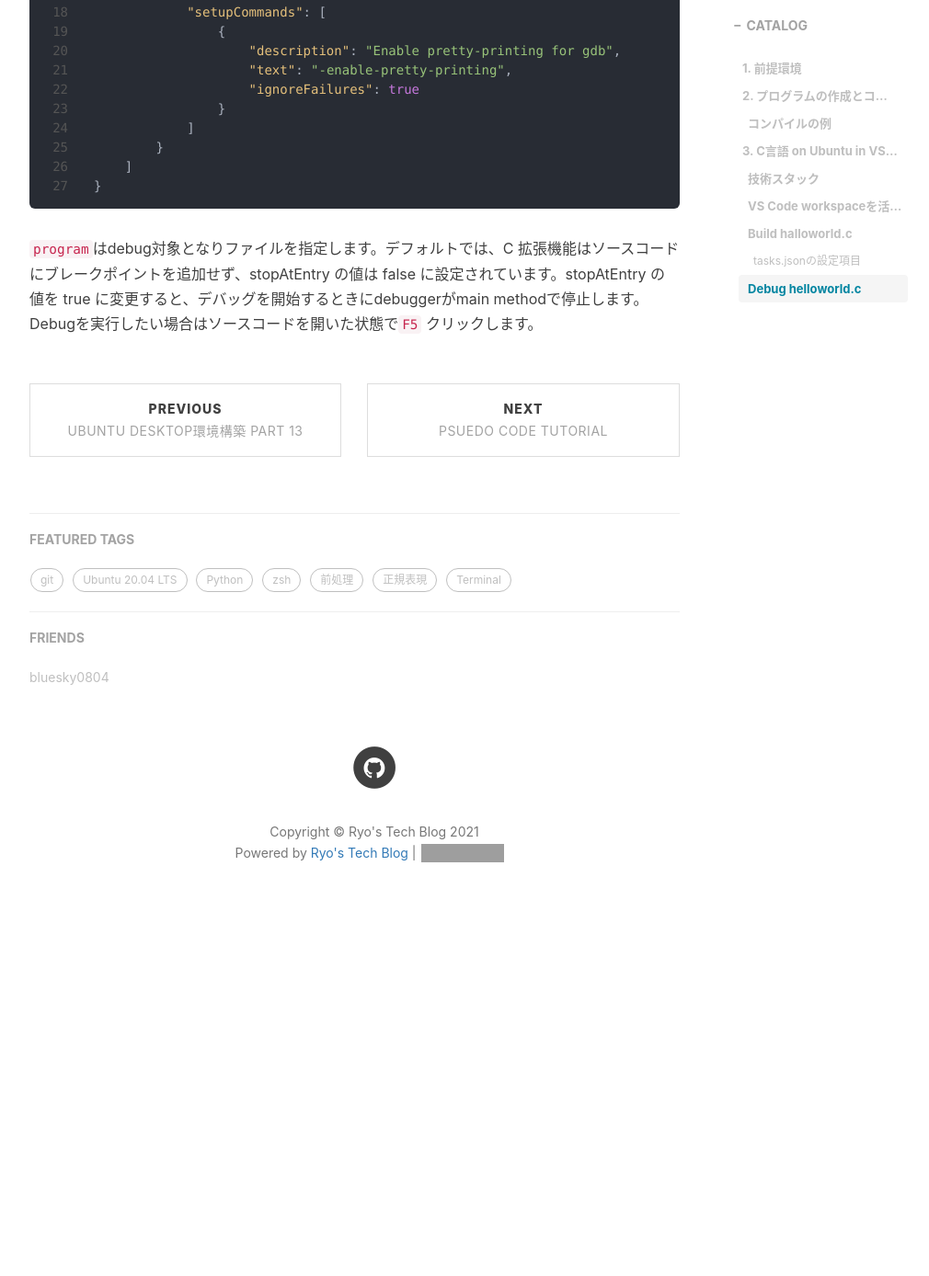
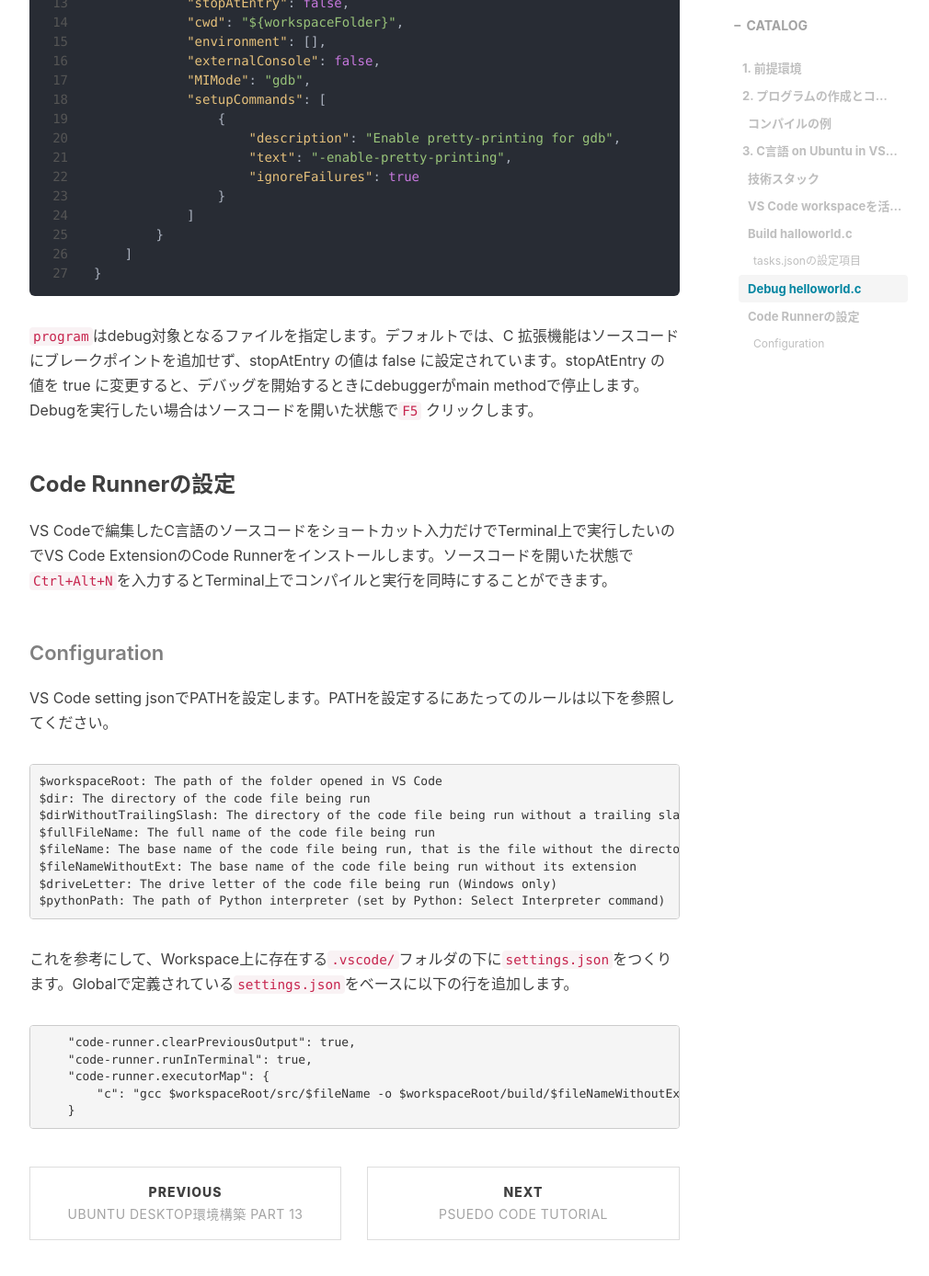
Before and after one commit to RyoNakagami/RyoNakagami.github.io, a Jekyll site: the page built from _posts/2021-01-04-setup-C-language-dev-env.md, in a window 1280 px wide and 1400 px high, scrolled down 6047 px. Shown: the top 1388 px of the window at 92% size, without its empty margins (233-1243 px from the left). Built offline with Jekyll 4.4.1, drawn with Linux system fonts in a browser that asks for light colours; nearby versions of some CDN libraries; comment, search, counter and statistics services are not loaded; before the commit the page ends 7052 px from its top, so only the background shows below that; some of the changed text lies outside the part shown; grey boxes are pictures that could not be loaded.

Commit message:
ADD newline on 20210104: code runner

````diff
--- a/_posts/2021-01-04-setup-C-language-dev-env.md
+++ b/_posts/2021-01-04-setup-C-language-dev-env.md
@@ -31,6 +31,8 @@ tags:
   - [Build halloworld.c](#build-halloworldc)
     - [`tasks.json`の設定項目](#tasksjson%E3%81%AE%E8%A8%AD%E5%AE%9A%E9%A0%85%E7%9B%AE)
   - [Debug helloworld.c](#debug-helloworldc)
+  - [Code Runnerの設定](#code-runner%E3%81%AE%E8%A8%AD%E5%AE%9A)
+    - [Configuration](#configuration)
 
 <!-- END doctoc generated TOC please keep comment here to allow auto update -->
 
@@ -108,7 +110,8 @@ This is C program%
 |開発環境|VS Code|
 |C compiler|gcc|
 |debugger|GDB|
-|VS Code Extension|C++ extension for VS Code|
+|VS Code Extension: Intelisense, Debugger|C++ extension for VS Code|
+|VS Code Extension: Running code|Code Runner|
 
 ### VS Code workspaceを活用する
 
@@ -225,4 +228,34 @@ GDB debuggerをローンチするために必要な`launch.json`ファイルを
 }
 ```
 
-`program`はdebug対象となりファイルを指定します。デフォルトでは、C 拡張機能はソースコードにブレークポイントを追加せず、stopAtEntry の値は false に設定されています。stopAtEntry の値を true に変更すると、デバッグを開始するときにdebuggerがmain methodで停止します。Debugを実行したい場合はソースコードを開いた状態で`F5` クリックします。
+`program`はdebug対象となるファイルを指定します。デフォルトでは、C 拡張機能はソースコードにブレークポイントを追加せず、stopAtEntry の値は false に設定されています。stopAtEntry の値を true に変更すると、デバッグを開始するときにdebuggerがmain methodで停止します。Debugを実行したい場合はソースコードを開いた状態で`F5` クリックします。
+
+
+### Code Runnerの設定
+
+VS Codeで編集したC言語のソースコードをショートカット入力だけでTerminal上で実行したいのでVS Code ExtensionのCode Runnerをインストールします。ソースコードを開いた状態で`Ctrl+Alt+N`を入力するとTerminal上でコンパイルと実行を同時にすることができます。
+
+#### Configuration
+
+VS Code setting jsonでPATHを設定します。PATHを設定するにあたってのルールは以下を参照してください。
+
+```raw
+$workspaceRoot: The path of the folder opened in VS Code
+$dir: The directory of the code file being run
+$dirWithoutTrailingSlash: The directory of the code file being run without a trailing slash
+$fullFileName: The full name of the code file being run
+$fileName: The base name of the code file being run, that is the file without the directory
+$fileNameWithoutExt: The base name of the code file being run without its extension
+$driveLetter: The drive letter of the code file being run (Windows only)
+$pythonPath: The path of Python interpreter (set by Python: Select Interpreter command)
+```
+
+これを参考にして、Workspace上に存在する`.vscode/`フォルダの下に`settings.json`をつくります。Globalで定義されている`settings.json`をベースに以下の行を追加します。
+
+```raw
+    "code-runner.clearPreviousOutput": true,
+    "code-runner.runInTerminal": true,
+    "code-runner.executorMap": {
+        "c": "gcc $workspaceRoot/src/$fileName -o $workspaceRoot/build/$fileNameWithoutExt && $workspaceRoot/build/$fileNameWithoutExt"
+    }
+```
````
